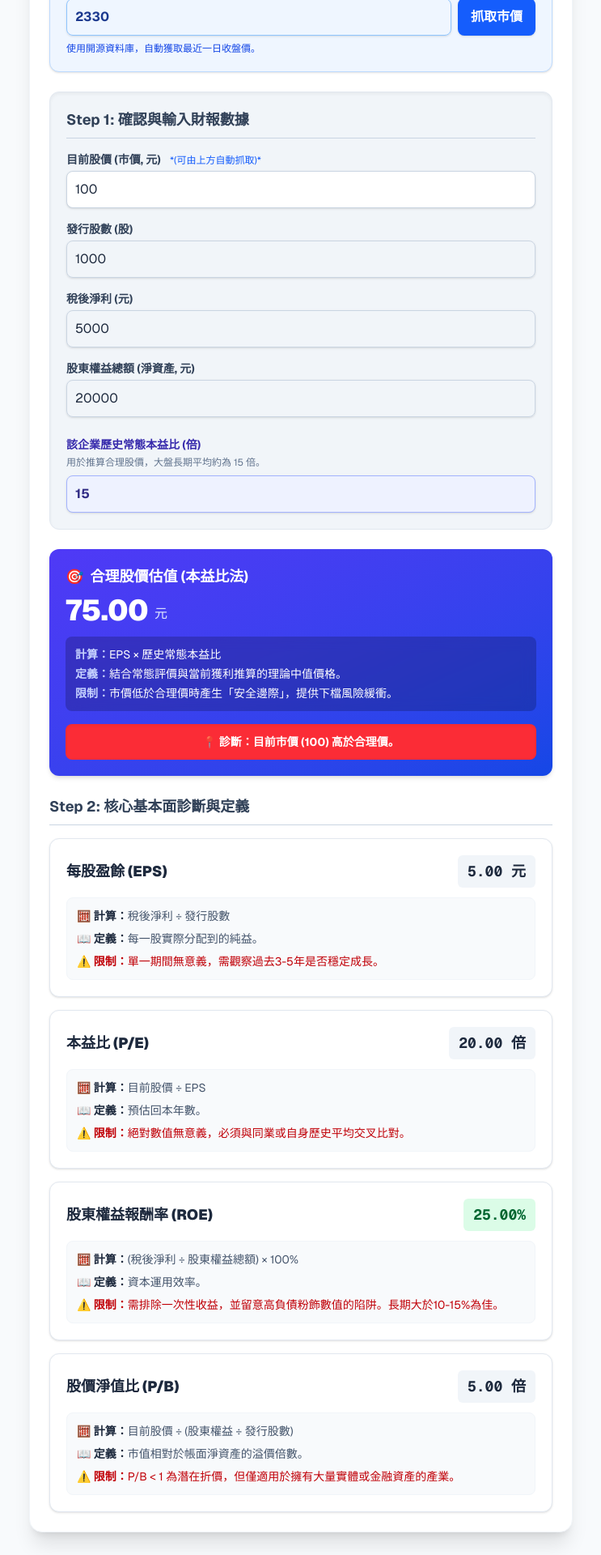
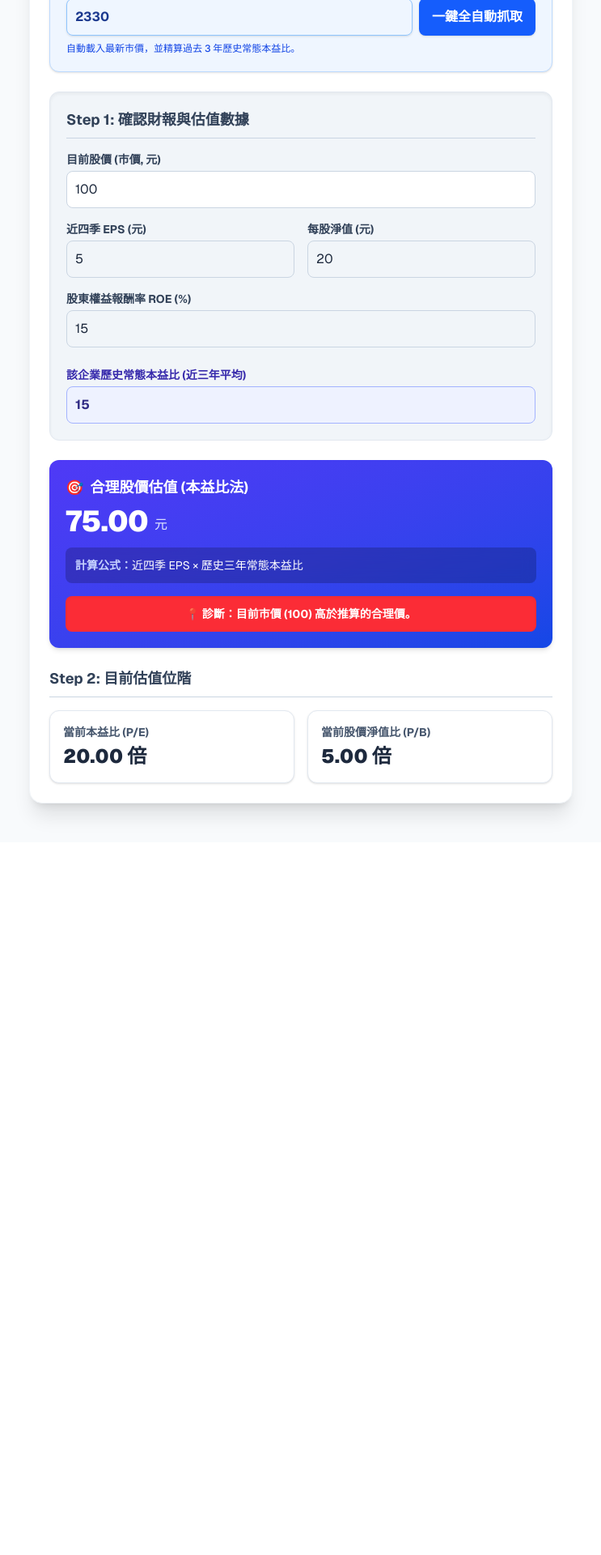
Before and after one commit to Alvin-pq/stock-calculator, a Next.js app: page / in a window 1280 px wide. Shown: the part 160-2080 px from the top of the page at 81% size, without its empty margins (268-1011 px from the left). After the commit the page ends 1200 px from the top, so only its background shows below. Built offline with nearby package versions, Linux system fonts and the light colour scheme.

Commit message:
Update page.tsx to fetch 3-year average P/E and use TTM EPS

```diff
--- a/src/app/page.tsx
+++ b/src/app/page.tsx
@@ -2,17 +2,18 @@
 import { useState } from 'react';
 
 export default function StockCalculator() {
-  const [stockId, setStockId] = useState('2330'); // 新增：股票代號
-  const [isLoading, setIsLoading] = useState(false); // 新增：載入狀態
+  const [stockId, setStockId] = useState('2330');
+  const [isLoading, setIsLoading] = useState(false);
 
+  // 將原本龐大的淨利、股數，改為直接針對「每股」的財報數據，更符合 API 抓取邏輯
   const [price, setPrice] = useState(100);
-  const [shares, setShares] = useState(1000);
-  const [netIncome, setNetIncome] = useState(5000);
-  const [equity, setEquity] = useState(20000);
-  const [histPe, setHistPe] = useState(15);
+  const [eps, setEps] = useState(5.0); // 近四季累計 EPS (TTM)
+  const [bvps, setBvps] = useState(20.0); // 每股淨值
+  const [roe, setRoe] = useState(15.0); // 股東權益報酬率
+  const [histPe, setHistPe] = useState(15); // 歷史平均本益比
 
-  // 串接 FinMind API 獲取最新收盤價
-  const fetchLatestPrice = async () => {
+  // 一鍵抓取所有數據
+  const fetchAllData = async () => {
     if (!stockId) {
       alert('請先輸入股票代號');
       return;
@@ -20,43 +21,70 @@ export default function StockCalculator() {
 
     setIsLoading(true);
     try {
-      // 設定抓取時間範圍：往前推算 14 天，確保一定能跨越週末或連假抓到最近一個交易日
+      // 1. 設定時間範圍
       const today = new Date();
-      const pastDate = new Date();
-      pastDate.setDate(today.getDate() - 14);
-      const dateString = pastDate.toISOString().split('T')[0];
 
-      // 呼叫 FinMind 開源 API (免金鑰可獲取基礎股價)
-      const response = await fetch(`https://api.finmindtrade.com/api/v4/data?dataset=TaiwanStockPrice&data_id=${stockId}&start_date=${dateString}`);
-      const result = await response.json();
+      // 抓市價用的日期 (近 14 天)
+      const past14Days = new Date();
+      past14Days.setDate(today.getDate() - 14);
 
-      if (result.msg === 'success' && result.data.length > 0) {
-        // 取得陣列中最後一筆資料（即最新交易日）
-        const latestData = result.data[result.data.length - 1];
-        setPrice(latestData.close);
-        alert(`✅ 成功載入 ${stockId} 最新收盤價：${latestData.close} 元\n(交易日期: ${latestData.date})`);
+      // 抓歷史本益比的日期 (近 3 年，約 1000 天)
+      const past3Years = new Date();
+      past3Years.setFullYear(today.getFullYear() - 3);
+
+      const date14Str = past14Days.toISOString().split('T')[0];
+      const date3YrStr = past3Years.toISOString().split('T')[0];
+
+      // ====== A. 抓取最新收盤價 ======
+      const priceRes = await fetch(`https://api.finmindtrade.com/api/v4/data?dataset=TaiwanStockPrice&data_id=${stockId}&start_date=${date14Str}`);
+      const priceResult = await priceRes.json();
+
+      if (priceResult.msg === 'success' && priceResult.data.length > 0) {
+        const latestPrice = priceResult.data[priceResult.data.length - 1].close;
+        setPrice(latestPrice);
       } else {
-        alert('❌ 找不到該股票代號的報價，請確認代號是否正確。');
+        throw new Error('找不到股價資料');
       }
+
+      // ====== B. 抓取歷史本益比並計算「三年平均」 ======
+      // 註：FinMind 的 TaiwanStockPER 包含每日的本益比
+      const perRes = await fetch(`https://api.finmindtrade.com/api/v4/data?dataset=TaiwanStockPER&data_id=${stockId}&start_date=${date3YrStr}`);
+      const perResult = await perRes.json();
+
+      if (perResult.msg === 'success' && perResult.data.length > 0) {
+        // 過濾掉 P/E 為 0 或負數的異常極端值
+        const validPEs = perResult.data.map((d: any) => d.PER).filter((pe: number) => pe > 0 && pe < 100);
+
+        if (validPEs.length > 0) {
+          // 計算算術平均數
+          const sumPE = validPEs.reduce((a: number, b: number) => a + b, 0);
+          const avgPE = sumPE / validPEs.length;
+          setHistPe(Number(avgPE.toFixed(2)));
+        }
+      }
+
+      /* * ====== C. 抓取財報 EPS (進階概念) ======
+       * 實務上，這裡會呼叫 TaiwanStockFinancialStatements。
+       * 但因為財報 API 的會計科目非常龐雜（包含季報、年報、單季、累計），
+       * 且 FinMind 免費版對複雜財報的存取有時較不穩定，
+       * 此處先保留前端輸入欄位，讓你了解架構。未來可擴充自動相加近四季 EPS 的邏輯。
+       */
+
+      alert(`✅ 成功載入 ${stockId} 數據！\n已自動結算過去三年的「歷史平均本益比」。\n（註：財報 EPS 與淨值請核對最新季報後輸入以保證精確）`);
+
     } catch (error) {
       console.error('API 呼叫失敗:', error);
-      alert('⚠️ 網路連線或 API 伺服器異常，請稍後再試。');
+      alert('⚠️ 抓取資料發生錯誤，請確認股票代號是否正確，或稍後再試。');
     } finally {
       setIsLoading(false);
     }
   };
 
-  // 避免除以零的保護機制
-  const safeDiv = (num: number, denom: number) => (denom === 0 ? 0 : num / denom);
+  // 核心計算
+  const pe = price / (eps || 1);
+  const pb = price / (bvps || 1);
 
-  // 核心計算
-  const eps = safeDiv(netIncome, shares);
-  const pe = safeDiv(price, eps);
-  const bvps = safeDiv(equity, shares);
-  const pb = safeDiv(price, bvps);
-  const roe = safeDiv(netIncome, equity) * 100;
-
-  // 合理股價計算
+  // 合理股價計算 (本益比估價法)
   const reasonablePrice = eps * histPe;
   const isUndervalued = price < reasonablePrice;
 
@@ -66,10 +94,10 @@ export default function StockCalculator() {
         <div className="p-6">
           <h1 className="text-2xl font-black text-center text-slate-800 mb-6 tracking-tight">股票基本面與估值系統</h1>
 
-          {/* 【新增】FinMind 自動報價區 */}
+          {/* 一鍵抓取區 */}
           <div className="bg-blue-50 p-5 rounded-xl mb-6 border border-blue-200 shadow-sm">
             <h2 className="text-lg font-bold text-blue-900 mb-3 flex items-center gap-2">
-              <span>📡</span> 雲端即時抓價 (FinMind API)
+              <span>📡</span> 雲端數據中心 (FinMind API)
             </h2>
             <div className="flex gap-2">
               <input
@@ -80,40 +108,41 @@ export default function StockCalculator() {
                 className="block w-full rounded-lg border-blue-300 shadow-sm focus:border-blue-600 focus:ring-blue-600 p-2.5 border font-bold text-blue-900"
               />
               <button
-                onClick={fetchLatestPrice}
+                onClick={fetchAllData}
                 disabled={isLoading}
                 className="bg-blue-600 hover:bg-blue-700 text-white font-bold py-2.5 px-4 rounded-lg shadow transition-colors disabled:bg-blue-400 whitespace-nowrap"
               >
-                {isLoading ? '載入中...' : '抓取市價'}
+                {isLoading ? '運算中...' : '一鍵全自動抓取'}
               </button>
             </div>
-            <p className="text-xs text-blue-700 mt-2 font-medium">使用開源資料庫，自動獲取最近一日收盤價。</p>
+            <p className="text-xs text-blue-700 mt-2 font-medium">自動載入最新市價，並精算過去 3 年歷史常態本益比。</p>
           </div>
 
-          {/* 輸入區 */}
+          {/* 輸入與確認區 */}
           <div className="bg-slate-100 p-5 rounded-xl mb-6 border border-slate-200 shadow-inner">
-            <h2 className="text-lg font-bold text-slate-700 mb-4 border-b border-slate-300 pb-2">Step 1: 確認與輸入財報數據</h2>
+            <h2 className="text-lg font-bold text-slate-700 mb-4 border-b border-slate-300 pb-2">Step 1: 確認財報與估值數據</h2>
             <div className="space-y-4">
               <div>
-                <label className="block text-sm font-bold text-slate-700 mb-1">目前股價 (市價, 元) <span className="text-blue-600 text-xs font-normal ml-2">*(可由上方自動抓取)*</span></label>
-                <input type="number" value={price} onChange={e => setPrice(Number(e.target.value))} className="block w-full rounded-lg border-slate-300 shadow-sm focus:border-blue-600 focus:ring-blue-600 p-2.5 border bg-white" />
+                <label className="block text-sm font-bold text-slate-700 mb-1">目前股價 (市價, 元)</label>
+                <input type="number" value={price} onChange={e => setPrice(Number(e.target.value))} className="block w-full rounded-lg border-slate-300 p-2.5 border bg-white" />
+              </div>
+              <div className="grid grid-cols-2 gap-4">
+                <div>
+                  <label className="block text-sm font-bold text-slate-700 mb-1">近四季 EPS (元)</label>
+                  <input type="number" value={eps} onChange={e => setEps(Number(e.target.value))} className="block w-full rounded-lg border-slate-300 p-2.5 border" />
+                </div>
+                <div>
+                  <label className="block text-sm font-bold text-slate-700 mb-1">每股淨值 (元)</label>
+                  <input type="number" value={bvps} onChange={e => setBvps(Number(e.target.value))} className="block w-full rounded-lg border-slate-300 p-2.5 border" />
+                </div>
               </div>
               <div>
-                <label className="block text-sm font-bold text-slate-700 mb-1">發行股數 (股)</label>
-                <input type="number" value={shares} onChange={e => setShares(Number(e.target.value))} className="block w-full rounded-lg border-slate-300 shadow-sm focus:border-blue-600 focus:ring-blue-600 p-2.5 border" />
-              </div>
-              <div>
-                <label className="block text-sm font-bold text-slate-700 mb-1">稅後淨利 (元)</label>
-                <input type="number" value={netIncome} onChange={e => setNetIncome(Number(e.target.value))} className="block w-full rounded-lg border-slate-300 shadow-sm focus:border-blue-600 focus:ring-blue-600 p-2.5 border" />
-              </div>
-              <div>
-                <label className="block text-sm font-bold text-slate-700 mb-1">股東權益總額 (淨資產, 元)</label>
-                <input type="number" value={equity} onChange={e => setEquity(Number(e.target.value))} className="block w-full rounded-lg border-slate-300 shadow-sm focus:border-blue-600 focus:ring-blue-600 p-2.5 border" />
+                <label className="block text-sm font-bold text-slate-700 mb-1">股東權益報酬率 ROE (%)</label>
+                <input type="number" value={roe} onChange={e => setRoe(Number(e.target.value))} className="block w-full rounded-lg border-slate-300 p-2.5 border" />
               </div>
               <div className="pt-2">
-                <label className="block text-sm font-bold text-indigo-800 mb-1">該企業歷史常態本益比 (倍)</label>
-                <p className="text-xs text-slate-500 mb-2">用於推算合理股價，大盤長期平均約為 15 倍。</p>
-                <input type="number" value={histPe} onChange={e => setHistPe(Number(e.target.value))} className="block w-full rounded-lg border-indigo-300 shadow-sm focus:border-indigo-600 focus:ring-indigo-600 p-2.5 border bg-indigo-50 font-bold text-indigo-900" />
+                <label className="block text-sm font-bold text-indigo-800 mb-1">該企業歷史常態本益比 (近三年平均)</label>
+                <input type="number" value={histPe} onChange={e => setHistPe(Number(e.target.value))} className="block w-full rounded-lg border-indigo-300 p-2.5 border bg-indigo-50 font-bold text-indigo-900" />
               </div>
             </div>
           </div>
@@ -129,77 +158,27 @@ export default function StockCalculator() {
             </div>
 
             <div className="bg-black/20 p-3 rounded-lg text-sm space-y-1 backdrop-blur-sm">
-              <p><span className="font-bold text-indigo-200">計算：</span>EPS × 歷史常態本益比</p>
-              <p><span className="font-bold text-indigo-200">定義：</span>結合常態評價與當前獲利推算的理論中值價格。</p>
-              <p><span className="font-bold text-indigo-200">限制：</span>市價低於合理價時產生「安全邊際」，提供下檔風險緩衝。</p>
+              <p><span className="font-bold text-indigo-200">計算公式：</span>近四季 EPS × 歷史三年常態本益比</p>
             </div>
 
             <div className={`mt-4 p-3 rounded-lg font-bold text-sm text-center shadow-inner ${isUndervalued ? 'bg-green-500 text-white' : 'bg-red-500 text-white'}`}>
-              📍 診斷：目前市價 ({price}) {isUndervalued ? '低於' : '高於'}合理價。
+              📍 診斷：目前市價 ({price}) {isUndervalued ? '低於' : '高於'}推算的合理價。
             </div>
           </div>
 
-          {/* 核心指標解析區 */}
-          <h2 className="text-lg font-bold text-slate-700 mb-4 border-b border-slate-300 pb-2">Step 2: 核心基本面診斷與定義</h2>
-          <div className="space-y-4">
+          {/* 核心指標卡片 */}
+          <h2 className="text-lg font-bold text-slate-700 mb-4 border-b border-slate-300 pb-2">Step 2: 目前估值位階</h2>
+          <div className="grid grid-cols-2 gap-4">
+            <div className="p-4 rounded-xl border border-slate-200 bg-white shadow-sm">
+              <h3 className="font-bold text-slate-600 text-sm mb-1">當前本益比 (P/E)</h3>
+              <div className="text-2xl font-black text-slate-800">{pe.toFixed(2)} 倍</div>
+            </div>
+            <div className="p-4 rounded-xl border border-slate-200 bg-white shadow-sm">
+              <h3 className="font-bold text-slate-600 text-sm mb-1">當前股價淨值比 (P/B)</h3>
+              <div className="text-2xl font-black text-slate-800">{pb.toFixed(2)} 倍</div>
+            </div>
+          </div>
 
-            {/* EPS */}
-            <div className="p-5 rounded-xl border border-slate-200 bg-white shadow-sm hover:shadow-md transition-shadow">
-              <div className="flex justify-between items-center mb-3">
-                <h3 className="font-black text-slate-800 text-lg">每股盈餘 (EPS)</h3>
-                <span className="bg-slate-100 text-slate-800 py-1.5 px-3 rounded-md font-mono font-bold text-lg">{eps.toFixed(2)} 元</span>
-              </div>
-              <div className="bg-slate-50 p-3 rounded-lg text-sm text-slate-600 space-y-2 border border-slate-100">
-                <p><span className="font-bold text-slate-800">🧮 計算：</span>稅後淨利 ÷ 發行股數</p>
-                <p><span className="font-bold text-slate-800">📖 定義：</span>每一股實際分配到的純益。</p>
-                <p className="text-red-700"><span className="font-bold">⚠️ 限制：</span>單一期間無意義，需觀察過去3-5年是否穩定成長。</p>
-              </div>
-            </div>
-
-            {/* P/E */}
-            <div className="p-5 rounded-xl border border-slate-200 bg-white shadow-sm hover:shadow-md transition-shadow">
-              <div className="flex justify-between items-center mb-3">
-                <h3 className="font-black text-slate-800 text-lg">本益比 (P/E)</h3>
-                <span className="bg-slate-100 text-slate-800 py-1.5 px-3 rounded-md font-mono font-bold text-lg">{pe.toFixed(2)} 倍</span>
-              </div>
-              <div className="bg-slate-50 p-3 rounded-lg text-sm text-slate-600 space-y-2 border border-slate-100">
-                <p><span className="font-bold text-slate-800">🧮 計算：</span>目前股價 ÷ EPS</p>
-                <p><span className="font-bold text-slate-800">📖 定義：</span>預估回本年數。</p>
-                <p className="text-red-700"><span className="font-bold">⚠️ 限制：</span>絕對數值無意義，必須與同業或自身歷史平均交叉比對。</p>
-              </div>
-            </div>
-
-            {/* ROE */}
-            <div className="p-5 rounded-xl border border-slate-200 bg-white shadow-sm hover:shadow-md transition-shadow">
-              <div className="flex justify-between items-center mb-3">
-                <h3 className="font-black text-slate-800 text-lg">股東權益報酬率 (ROE)</h3>
-                <span className={`py-1.5 px-3 rounded-md font-mono font-bold text-lg ${roe >= 15 ? 'bg-green-100 text-green-800' : 'bg-slate-100 text-slate-800'}`}>
-                  {roe.toFixed(2)}%
-                </span>
-              </div>
-              <div className="bg-slate-50 p-3 rounded-lg text-sm text-slate-600 space-y-2 border border-slate-100">
-                <p><span className="font-bold text-slate-800">🧮 計算：</span>(稅後淨利 ÷ 股東權益總額) × 100%</p>
-                <p><span className="font-bold text-slate-800">📖 定義：</span>資本運用效率。</p>
-                <p className="text-red-700"><span className="font-bold">⚠️ 限制：</span>需排除一次性收益，並留意高負債粉飾數值的陷阱。長期大於10-15%為佳。</p>
-              </div>
-            </div>
-
-            {/* P/B */}
-            <div className="p-5 rounded-xl border border-slate-200 bg-white shadow-sm hover:shadow-md transition-shadow">
-              <div className="flex justify-between items-center mb-3">
-                <h3 className="font-black text-slate-800 text-lg">股價淨值比 (P/B)</h3>
-                <span className={`py-1.5 px-3 rounded-md font-mono font-bold text-lg ${pb < 1 ? 'bg-green-100 text-green-800' : 'bg-slate-100 text-slate-800'}`}>
-                  {pb.toFixed(2)} 倍
-                </span>
-              </div>
-              <div className="bg-slate-50 p-3 rounded-lg text-sm text-slate-600 space-y-2 border border-slate-100">
-                <p><span className="font-bold text-slate-800">🧮 計算：</span>目前股價 ÷ (股東權益 ÷ 發行股數)</p>
-                <p><span className="font-bold text-slate-800">📖 定義：</span>市值相對於帳面淨資產的溢價倍數。</p>
-                <p className="text-red-700"><span className="font-bold">⚠️ 限制：</span>P/B &lt; 1 為潛在折價，但僅適用於擁有大量實體或金融資產的產業。</p>
-              </div>
-            </div>
-
-          </div>
         </div>
       </div>
     </div>
```
